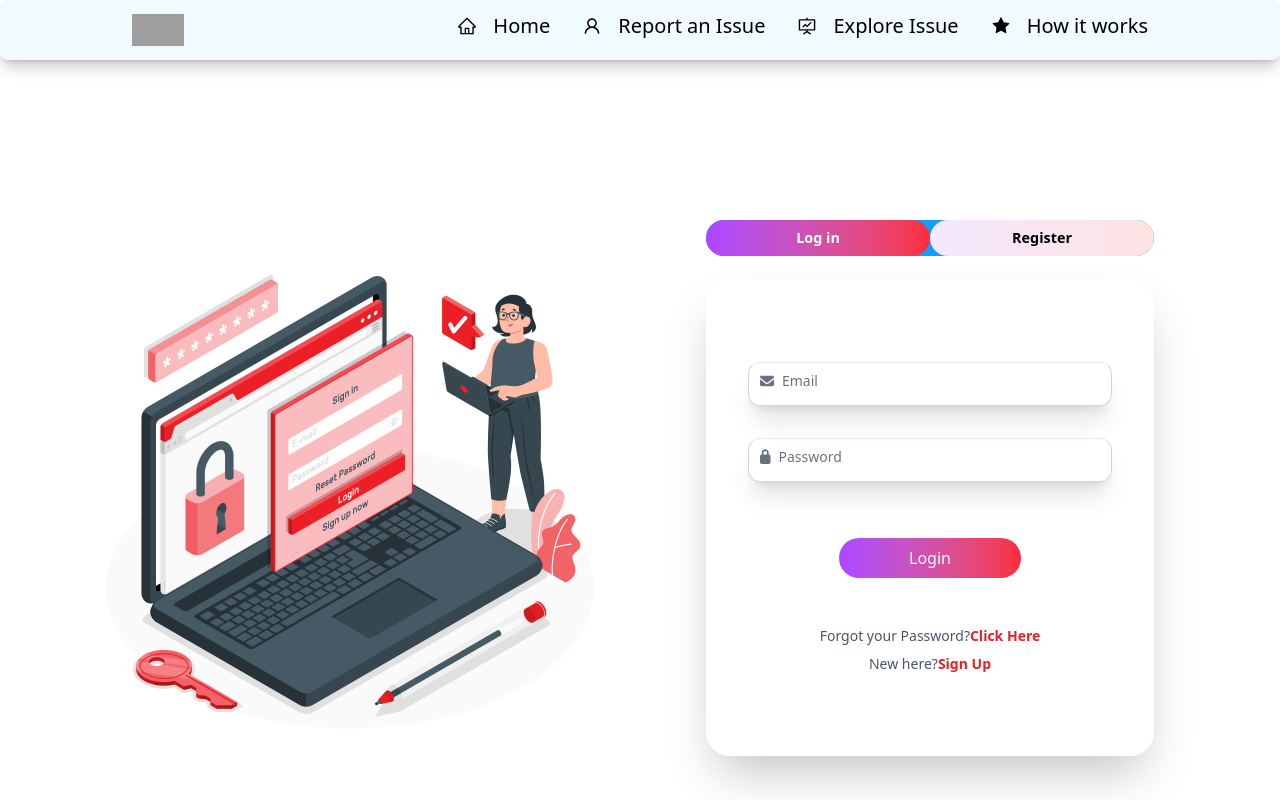
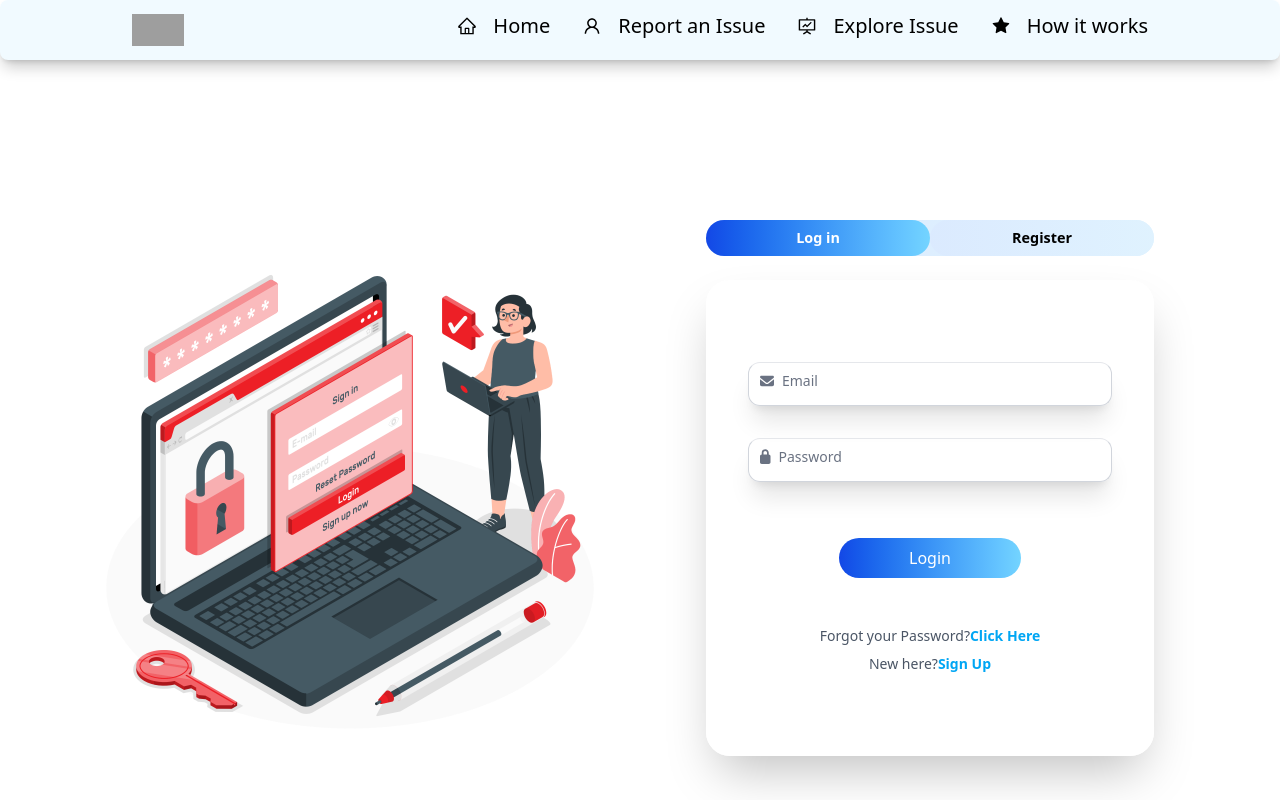
Before and after one commit to RahulHeer150/civic-, a React (Vite) app in the folder client/: page /Login in a window 1280 px wide. Shown: the top 800 px of the page. Built offline with nearby package versions, Linux system fonts and the light colour scheme; grey boxes are pictures that could not be loaded.

Commit message:
chnaging color

```diff
--- a/client/src/pages/AuthPage.jsx
+++ b/client/src/pages/AuthPage.jsx
@@ -26,11 +26,11 @@ const location = useLocation();
         <div className="w-full lg:w-1/2 md:w-1/2  px-6 lg:px-0  text-white" >
           <div className={`${
                 activeButton === "login" ? " mt-[0vh]" : "-mt-[8vh]"
-              } bg-gradient-to-r from-sky-400 to-blue-500 flex text-xl justify-center rounded-full max-w-md mx-auto mb-4 `}>
+              } bg-gradient-to-r from-blue-100 to-sky-100 flex text-xl justify-center rounded-full max-w-md mx-auto mb-4 `}>
             <Link
               to="/login"
               className={`${
-                activeButton === "login" ? " bg-gradient-to-r from-purple-500 to-red-500 text-white font-bold " : "bg-gradient-to-r from-purple-100 to-red-100 text-black font-bold"
+                activeButton === "login" ? " bg-gradient-to-r from-blue-700 to-sky-300 text-white font-bold " : "bg-gradient-to-r from-blue-100 to-sky-100 text-black font-bold"
               } rounded-full flex-1 py-2  text-center`}
               style={{ fontSize: "0.9rem" }}
             >
@@ -39,7 +39,7 @@ const location = useLocation();
             <Link
               to="/register"
               className={`${
-                activeButton === "register" ? "bg-gradient-to-r from-purple-500 to-red-500 text-white font-bold" : "bg-gradient-to-r from-purple-100 to-red-100 text-black font-bold"
+                activeButton === "register" ? "bg-gradient-to-r from-blue-700 to-sky-300 text-white font-bold" : "bg-gradient-to-r from-blue-100 to-sky-100 text-black font-bold"
               } rounded-full flex-1 py-2  text-center`}
               style={{ fontSize: "0.9rem" }}
             >
--- a/client/src/pages/Login.jsx
+++ b/client/src/pages/Login.jsx
@@ -29,10 +29,10 @@ const Login = () => {
          value={credentials.email}
          onChange={handleInputChange}
          placeholder=''
-         className='shadow-xl peer h-full w-full rounded-xl border border-gray-300 border-t-transparent bg-transparent px-3 py-3 font-sans text-sm font-normal text-gray-700 outline-none transition-all placeholder-shown:border placeholder-shown:border-t-gray-200 focus:border-[#ed1f26] focus:border-r-transparent focus:border-1-transparent disabled:border-0 disable:bg-gray-50'
+         className='shadow-xl peer h-full w-full rounded-xl border border-gray-300 border-t-transparent bg-transparent px-3 py-3 font-sans text-sm font-normal text-gray-700 outline-none transition-all placeholder-shown:border placeholder-shown:border-t-gray-200 focus:border-black focus:border-r-transparent focus:border-1-transparent disabled:border-0 disable:bg-gray-50'
          required
          />
-         <label className='pointer-events-none absolute left-3 -top-1.5 flex items-center space-x-2 select-none text-[-12px] font-medium leading-tight text-gray-800 outline-none transition-all peer-placeholder-shown:top-2.5 peer-placeholder-shown:text-sm peer-placeholder-shown:text-gray-500 peer-focus:-top-1.5 peer-focus:text-[12px] peer-focus:text-[#ed1f26]'>
+         <label className='pointer-events-none absolute left-3 -top-1.5 flex items-center space-x-2 select-none text-[-12px] font-medium leading-tight text-gray-800 outline-none transition-all peer-placeholder-shown:top-2.5 peer-placeholder-shown:text-sm peer-placeholder-shown:text-gray-500 peer-focus:-top-1.5 peer-focus:text-[12px] peer-focus:text-black'>
           <span><FontAwesomeIcon icon={faEnvelope}/></span><span>Email</span>
 
          </label>
@@ -46,10 +46,10 @@ const Login = () => {
          value={credentials.password}
          onChange={handleInputChange}
          placeholder=''
-         className='shadow-xl peer h-full w-full rounded-xl border border-gray-300 border-t-transparent bg-transparent px-3 py-3 font-sans text-sm font-normal text-gray-700 outline-none transition-all placeholder-shown:border placeholder-shown:border-t-gray-200 focus:border-[#ed1f26] focus:border-r-transparent focus:border-1-transparent disabled:border-0 disable:bg-gray-50'
+         className='shadow-xl peer h-full w-full rounded-xl border border-gray-300 border-t-transparent bg-transparent px-3 py-3 font-sans text-sm font-normal text-gray-700 outline-none transition-all placeholder-shown:border placeholder-shown:border-t-gray-200 focus:border-black focus:border-r-transparent focus:border-1-transparent disabled:border-0 disable:bg-gray-50'
          required
          />
-         <label className='pointer-events-none absolute left-3 -top-1.5 flex items-center space-x-2 select-none text-[-12px] font-medium leading-tight text-gray-800 outline-none transition-all peer-placeholder-shown:top-2.5 peer-placeholder-shown:text-sm peer-placeholder-shown:text-gray-500 peer-focus:-top-1.5 peer-focus:text-[12px] peer-focus:text-[#ed1f26]'>
+         <label className='pointer-events-none absolute left-3 -top-1.5 flex items-center space-x-2 select-none text-[-12px] font-medium leading-tight text-gray-800 outline-none transition-all peer-placeholder-shown:top-2.5 peer-placeholder-shown:text-sm peer-placeholder-shown:text-gray-500 peer-focus:-top-1.5 peer-focus:text-[12px] peer-focus:text-black'>
           <span><FontAwesomeIcon icon={faLock}/></span><span>Password</span>
 
          </label>
@@ -57,7 +57,7 @@ const Login = () => {
       </div>
     <button
           type="submit"
-          className={`py-2 px-4 rounded-full mt-6 font-medium text-white w-1/2 mx-auto block bg-gradient-to-r from-purple-500 to-red-500 transition-transform duration-200 ease-in-out hover:scale-105 active:scale-95${loading ? " opacity-50 cursor-not-allowed" : ""}`}
+          className={`py-2 px-4 rounded-full mt-6 font-medium text-white w-1/2 mx-auto block bg-gradient-to-r from-blue-700 to-sky-300 transition-transform duration-200 ease-in-out hover:scale-105 active:scale-95${loading ? " opacity-50 cursor-not-allowed" : ""}`}
           disabled={loading} // Disable button while loading
         >
           {loading ? (
@@ -78,12 +78,12 @@ const Login = () => {
         <div className='flex flex-col items-center mt-4 space-y-2'>
           <p className='text-sm text-gray-600'>
             Forgot your Password?
-             <Link to="/Forgot_Password" className='text-[#ed1f26] font-semibold hover:underline'>Click Here</Link>
+             <Link to="/Forgot_Password" className='text-sky-500 font-semibold hover:underline'>Click Here</Link>
           </p>
 
            <p className='text-sm text-gray-600'>
             New here?
-             <Link to="/Register" className='text-[#ed1f26] font-semibold hover:underline'>Sign Up</Link>
+             <Link to="/Register" className='text-sky-500 font-semibold hover:underline'>Sign Up</Link>
           </p>
         </div>
 
```
